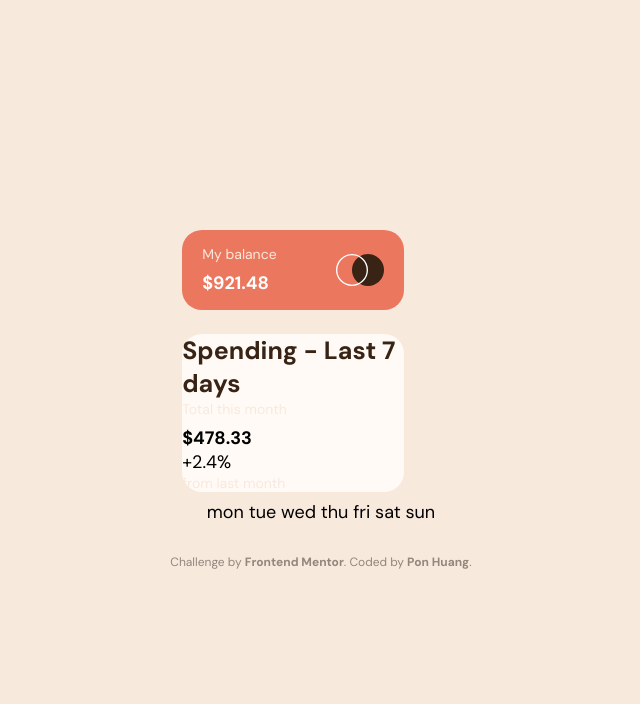
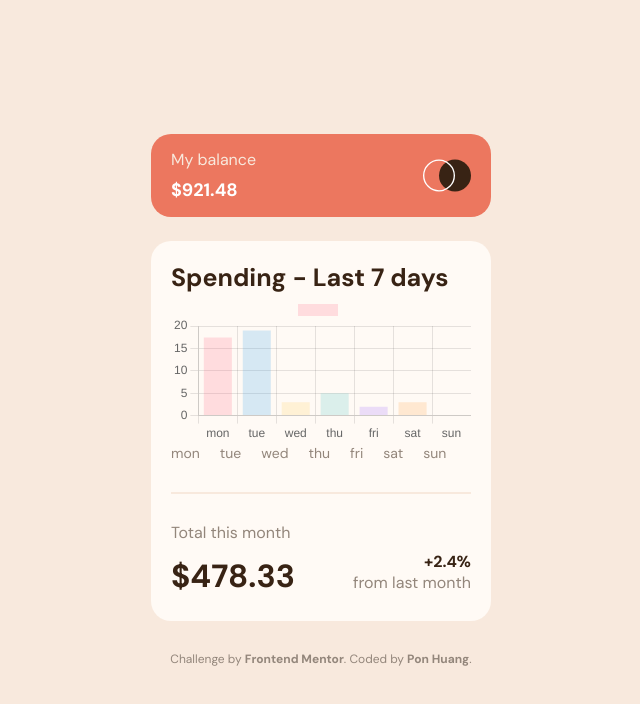
Before and after one commit to ponhuang/expenses-chart, a website: page index.html in a window 1280 px wide. Shown: the whole page, without its empty margins (319-959 px from the left). Drawn offline with nearby package versions, Linux system fonts and the light colour scheme.

Commit message:
layout style

```diff
--- a/index.html
+++ b/index.html
@@ -33,7 +33,16 @@
       <div class="details">
         <div class="detail">
           <h1>Spending - Last 7 days</h1>
-          <div class="chart"></div>
+          <canvas class="chart"></canvas>
+          <div class="week-name">
+            <p class="week-day">mon</p>
+            <p class="week-day">tue</p>
+            <p class="week-day">wed</p>
+            <p class="week-day">thu</p>
+            <p class="week-day">fri</p>
+            <p class="week-day">sat</p>
+            <p class="week-day">sun</p>
+          </div>
         </div>
 
         <div class="totals">
@@ -48,7 +57,6 @@
         </div>
       </div>
     </main>
-    mon tue wed thu fri sat sun
 
     <footer class="attribution">
       Challenge by
@@ -57,6 +65,10 @@
       >. Coded by
       <a href="https://github.com/ponhuang/expenses-chart">Pon Huang</a>.
     </footer>
-    <script src="index.js"></script>
+    <script
+      type="text/javascript"
+      src="https://cdn.jsdelivr.net/npm/chart.js@3.8.0/dist/chart.min.js"
+    ></script>
+    <script type="text/javascript" src="index.js"></script>
   </body>
 </html>
--- a/index.js
+++ b/index.js
@@ -0,0 +1,46 @@
+"use strict";
+
+const ctx = document.querySelector(".chart").getContext("2d");
+const myChart = new Chart(ctx, {
+  type: "bar",
+  data: {
+    labels: ["mon", "tue", "wed", "thu", "fri", "sat", "sun"],
+    datasets: [
+      {
+        label: "",
+        data: [17.45, 19, 3, 5, 2, 3],
+        backgroundColor: [
+          "rgba(255, 99, 132, 0.2)",
+          "rgba(54, 162, 235, 0.2)",
+          "rgba(255, 206, 86, 0.2)",
+          "rgba(75, 192, 192, 0.2)",
+          "rgba(153, 102, 255, 0.2)",
+          "rgba(255, 159, 64, 0.2)",
+        ],
+      },
+    ],
+  },
+  options: {
+    scales: {
+      y: {
+        beginAtZero: true,
+      },
+    },
+    xAxes: [
+      {
+        gridLines: {
+          display: false,
+          color: "rgba(0, 0, 0, 0)",
+        },
+      },
+    ],
+    yAxes: [
+      {
+        gridLines: {
+          display: false,
+          color: "rgba(0, 0, 0, 0)",
+        },
+      },
+    ],
+  },
+});
--- a/sass/_base.scss
+++ b/sass/_base.scss
@@ -12,6 +12,7 @@ html {
 
 body {
   font-family: $font-default;
+  font-weight: $fw-regular;
   font-size: 1.8rem;
   min-height: 100vh;
   background-color: $color-secondary;
--- a/sass/_layout.scss
+++ b/sass/_layout.scss
@@ -2,7 +2,7 @@
 .summary {
   background-color: $color-primary-red;
   color: #fff;
-  width: Min(80%, 54rem);
+  // width: Min(100%, 40rem);
   border-radius: 20px;
   padding: 1.5rem 2rem;
   margin-bottom: 2.4rem;
@@ -16,7 +16,7 @@
 /*---------- HELPING CLASS ----------*/
 .title {
   color: $color-secondary;
-  font-size: 1.4rem;
+  font-size: 1.6rem;
   margin-bottom: 8px;
 }
 
@@ -26,8 +26,9 @@
 /*---------- DETAILS ----------*/
 .details {
   background-color: $color-secondary-light;
-  width: Min(80%, 54rem);
+  width: 100%;
   border-radius: 20px;
+  padding: 2rem;
 }
 .detail {
   h1 {
@@ -35,6 +36,60 @@
     color: $color-primary-dark;
   }
 }
+
+.chart {
+  width: 100%;
+}
+
+.week-name {
+  display: flex;
+  gap: 2rem;
+  font-size: 1.4rem;
+  color: $color-primary-medium;
+  margin-bottom: 3rem;
+}
+
+.totals {
+  position: relative;
+  padding-top: 3rem;
+
+  & .title {
+    color: $color-primary-medium;
+  }
+
+  &::before {
+    content: "";
+    width: 100%;
+    height: 2px;
+    position: absolute;
+    top: 0rem;
+    background-color: $color-secondary;
+  }
+
+  .total {
+    display: flex;
+    justify-content: space-between;
+    align-items: center;
+
+    & > .currency {
+      font-size: 3.2rem;
+      color: $color-primary-dark;
+    }
+  }
+
+  .total-detail {
+    display: flex;
+    flex-direction: column;
+    align-items: end;
+
+    .percentage {
+      color: $color-primary-dark;
+      font-weight: $fw-bold;
+      font-size: 1.6rem;
+    }
+  }
+}
+
 /*---------- FOOTER ----------*/
 .attribution {
   font-size: 1.2rem;
```
Also changed, not shown: css/style.css.
